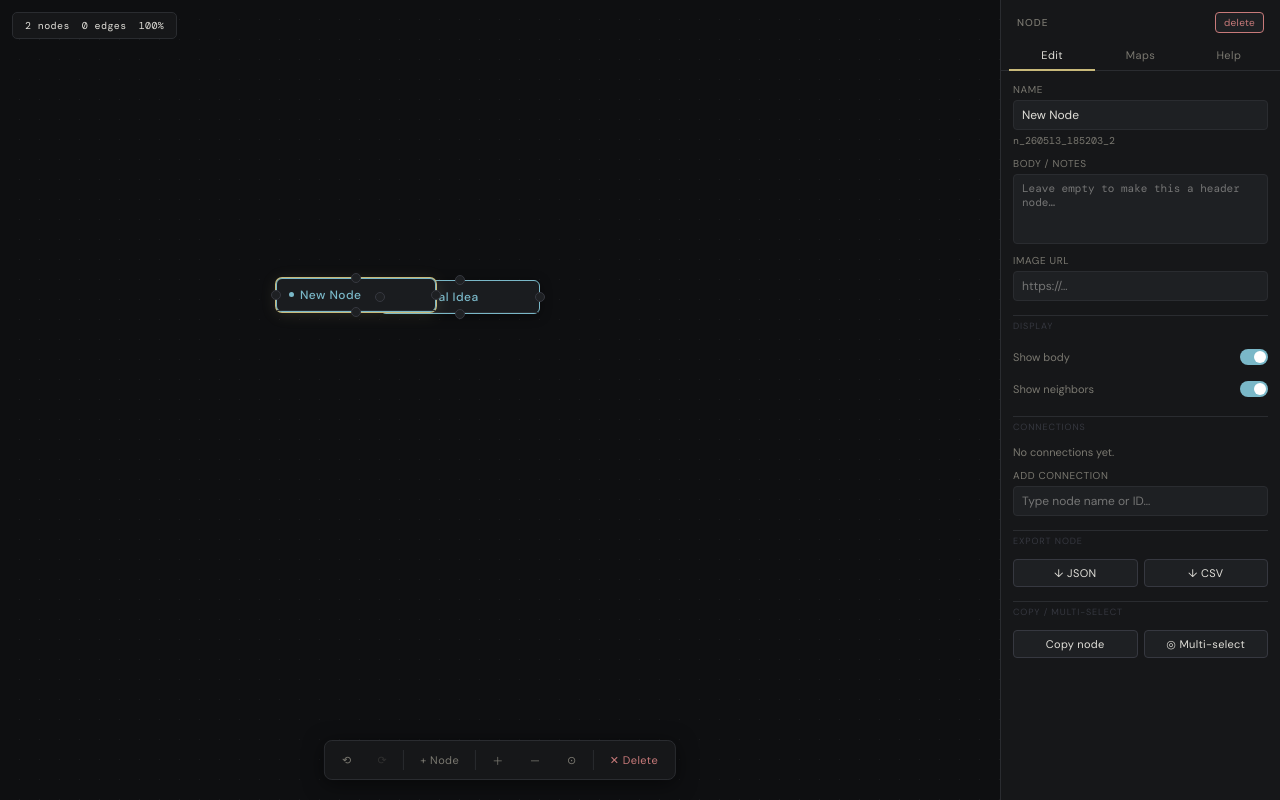
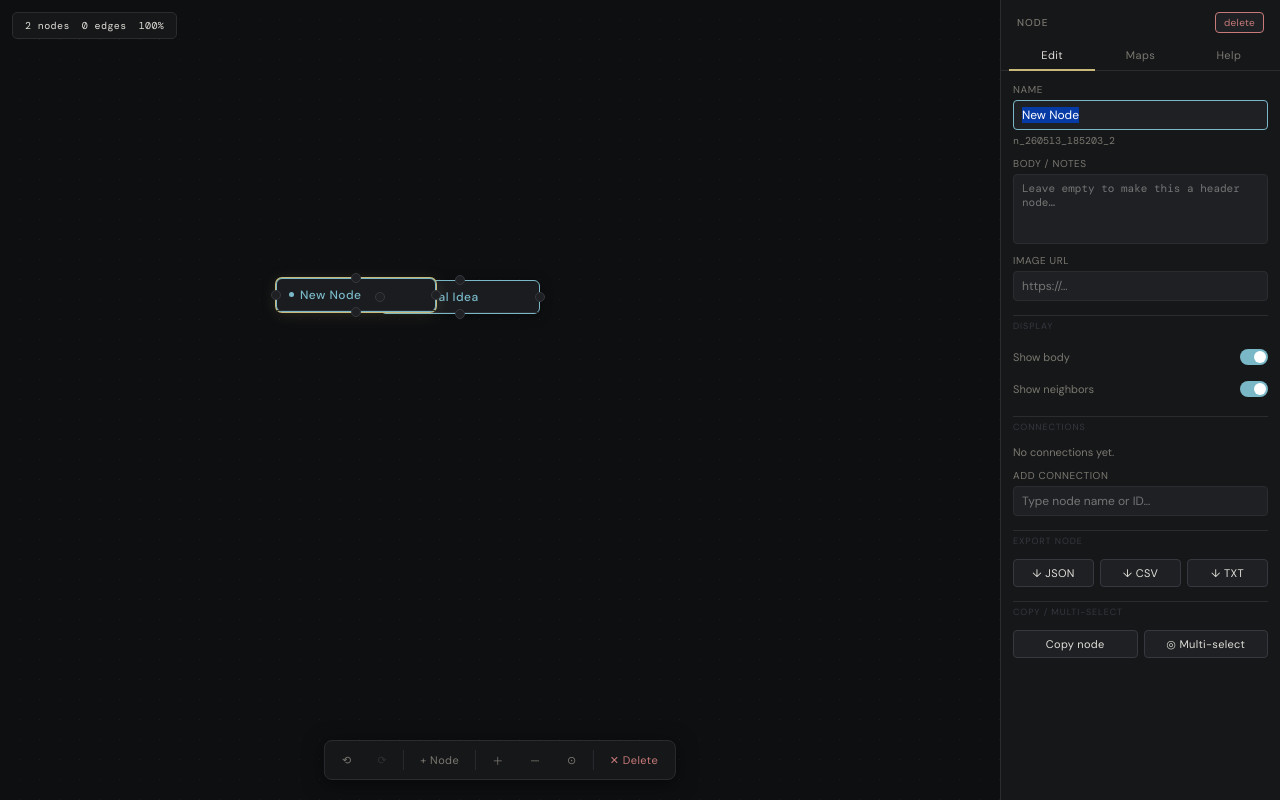
Before and after one commit to OmarK29/Node_Mind_Map, a React (Vite) app: page / in a window 1280 px wide. Both pictures are taken after a click on the button "+ Node". Built offline with nearby package versions, Linux system fonts and the light colour scheme; a web font is replaced by a local one.

Commit message:
new node to text and text export plus import

```diff
--- a/src/mindmap.jsx
+++ b/src/mindmap.jsx
@@ -314,6 +314,9 @@ export default function MindMap() {
   const mouseCanvasRef = useRef({ x: 0, y: 0 });
   const canvasHoveredRef = useRef(false);
   const selBoxStartRef = useRef(null);
+  const nameInputRef = useRef(null);
+  const bodyTextareaRef = useRef(null);
+  const pendingFocusId = useRef(null);
 
   // Stable refs for touch handlers and deferred callbacks
   const mapsRef = useRef(maps);
@@ -480,6 +483,118 @@ export default function MindMap() {
     reader.readAsText(file);
   }, []);
 
+  const exportTXT = useCallback((selOnly = false) => {
+    let expNodes = nodes, expEdges = edges;
+    if (selOnly) {
+      if (multiSelected.length > 0) {
+        const ids = new Set(multiSelected);
+        expNodes = nodes.filter(n => ids.has(n.id));
+        expEdges = edges.filter(e => ids.has(e.src) && ids.has(e.tgt));
+      } else if (selectedNode) {
+        expEdges = edges.filter(e => e.src === selectedNode.id || e.tgt === selectedNode.id);
+        const ids = new Set([selectedNode.id, ...expEdges.map(e => e.src), ...expEdges.map(e => e.tgt)]);
+        expNodes = nodes.filter(n => ids.has(n.id));
+      }
+    }
+    const sorted = [...expNodes].sort((a, b) => a.x - b.x || a.y - b.y);
+    const blocks = sorted.map(n => {
+      const lines = [`\`${n.name}`];
+      if (n.body?.trim()) lines.push(n.body.trim());
+      for (const e of expEdges) {
+        let rel = "", otherNode = null;
+        if (e.src === n.id) { otherNode = expNodes.find(t => t.id === e.tgt); rel = e.relSrc || ""; }
+        else if (e.tgt === n.id) { otherNode = expNodes.find(s => s.id === e.src); rel = e.relTgt || ""; }
+        if (!otherNode) continue;
+        const lbl = e.label || "";
+        const left = (rel && lbl) ? `${rel}, ${lbl}` : (rel || lbl);
+        lines.push(`= ${left}${left ? " " : ""}: ${otherNode.name}`);
+      }
+      return lines.join("\n");
+    });
+    const ts = new Date().toISOString().slice(0, 10);
+    dlBlob(blocks.join("\n\n\n"), `mindmap_${ts}.txt`, "text/plain");
+  }, [nodes, edges, selectedNode, multiSelected]);
+
+  const importTXT = useCallback((file) => {
+    const reader = new FileReader();
+    reader.onload = ev => {
+      try {
+        const text = ev.target.result;
+        // Split into blocks wherever a backtick-line begins (after any blank lines)
+        const rawBlocks = text.split(/\n{2,}(?=`)/);
+        const parsedNodes = [], allConns = [];
+
+        for (const block of rawBlocks) {
+          const lines = block.trim().split("\n");
+          if (!lines[0]?.startsWith("`")) continue;
+          const name = lines[0].slice(1).trim();
+          if (!name) continue;
+          const bodyLines = [], connLines = [];
+          for (const line of lines.slice(1)) {
+            if (line.startsWith("=")) connLines.push(line);
+            else bodyLines.push(line);
+          }
+          parsedNodes.push({ name, body: bodyLines.join("\n").trim() });
+          for (const line of connLines) {
+            const afterEq = line.slice(1).trim();
+            const ci = afterEq.lastIndexOf(" : ");
+            if (ci === -1) continue;
+            const leftPart = afterEq.slice(0, ci).trim();
+            const toName = afterEq.slice(ci + 3).trim();
+            if (!toName) continue;
+            let relType = "", relLabel = "";
+            if (leftPart.includes(",")) {
+              const comma = leftPart.indexOf(",");
+              relType = leftPart.slice(0, comma).trim();
+              relLabel = leftPart.slice(comma + 1).trim();
+            } else {
+              relType = leftPart;
+            }
+            allConns.push({ fromName: name, toName, relType, relLabel });
+          }
+        }
+
+        if (parsedNodes.length === 0) {
+          alert("No nodes found. Each node should start with `Name on its own line.");
+          return;
+        }
+
+        const curNodes = nodesRef.current, curEdges = edgesRef.current;
+        const startX = curNodes.length > 0 ? Math.max(...curNodes.map(n => n.x + (n.w || 180))) + 80 : 80;
+        const nameToNode = {};
+        const newNodes = parsedNodes.map((p, i) => {
+          const node = { id: makeNodeId(), name: p.name, body: p.body, x: startX + (i % 4) * 230, y: 80 + Math.floor(i / 4) * 150, w: 180, h: 44, showBody: true, showNeighbors: true };
+          nameToNode[p.name] = node;
+          return node;
+        });
+
+        const newEdges = [];
+        const edgeSet = new Set();
+        const edgeById = {};
+        for (const conn of allConns) {
+          const from = nameToNode[conn.fromName], to = nameToNode[conn.toName];
+          if (!from || !to) continue;
+          const key = [from.id, to.id].sort().join("--") + (conn.relLabel ? `--${conn.relLabel}` : "");
+          if (edgeSet.has(key)) {
+            const ex = edgeById[key];
+            if (ex && from.id === ex.tgt) ex.relTgt = conn.relType;
+          } else {
+            edgeSet.add(key);
+            const edge = { id: makeEdgeId(), src: from.id, tgt: to.id, srcPort: "right", tgtPort: "left", label: conn.relLabel || "", relSrc: conn.relType || "", relTgt: "" };
+            newEdges.push(edge);
+            edgeById[key] = edge;
+          }
+        }
+
+        const mergedNodes = [...curNodes, ...newNodes];
+        const mergedEdges = [...curEdges, ...newEdges];
+        setNodes(mergedNodes); setEdges(mergedEdges); setSelected(null);
+        pushHistRef.current(mergedNodes, mergedEdges);
+      } catch { alert("Could not parse file. Make sure nodes start with `Name."); }
+    };
+    reader.readAsText(file);
+  }, []);
+
   const doPaste = useCallback((explicitPos) => {
     if (!clipboardRef.current) return;
     const clip = clipboardRef.current;
@@ -575,6 +690,17 @@ export default function MindMap() {
 
   useEffect(() => { setAddConnInput(""); setShowDrop(false); }, [selected?.id]);
   useEffect(() => { if (selected) setSidebarTab("edit"); }, [selected]);
+
+  // Auto-focus name field after node creation (re-runs when sidebarTab switches to "edit")
+  useEffect(() => {
+    if (pendingFocusId.current && selected?.type === "node" && selected.id === pendingFocusId.current && sidebarTab === "edit") {
+      if (nameInputRef.current) {
+        nameInputRef.current.focus();
+        nameInputRef.current.select();
+        pendingFocusId.current = null;
+      }
+    }
+  }, [selected, sidebarTab]);
 
   useEffect(() => {
     let changed = false;
@@ -704,6 +830,8 @@ export default function MindMap() {
         const newNodes = [...nodesRef.current, newNode];
         setNodes(newNodes); setSelected({ type: "node", id });
         pushHistRef.current(newNodes, edgesRef.current);
+        pendingFocusId.current = id;
+        setSidebarOpen(true);
         return;
       }
       if (mod && e.key === "c" && !e.target.matches("input,textarea")) {
@@ -889,6 +1017,8 @@ export default function MindMap() {
     const newNodes = [...nodes, newNode];
     setNodes(newNodes); setSelected({ type: "node", id });
     pushHistory(newNodes, edges);
+    pendingFocusId.current = id;
+    setSidebarOpen(true);
   };
 
   const deleteSelected = useCallback(() => {
@@ -1166,12 +1296,17 @@ export default function MindMap() {
               <>
                 <div className="field">
                   <label>Name</label>
-                  <input value={selectedNode.name} onChange={e => updateNode(selectedNode.id, "name", e.target.value)}/>
+                  <input
+                    ref={nameInputRef}
+                    value={selectedNode.name}
+                    onChange={e => updateNode(selectedNode.id, "name", e.target.value)}
+                    onKeyDown={e => { if (e.key === "Enter") { e.preventDefault(); bodyTextareaRef.current?.focus(); } }}
+                  />
                 </div>
                 <div style={{ fontSize: 10, color: "var(--muted)", fontFamily: "var(--mono)", marginTop: -6 }}>{selectedNode.id}</div>
                 <div className="field">
                   <label>Body / Notes</label>
-                  <textarea placeholder="Leave empty to make this a header node…" value={selectedNode.body} onChange={e => updateNode(selectedNode.id, "body", e.target.value)}/>
+                  <textarea ref={bodyTextareaRef} placeholder="Leave empty to make this a header node…" value={selectedNode.body} onChange={e => updateNode(selectedNode.id, "body", e.target.value)}/>
                 </div>
                 <div className="field">
                   <label>Image URL</label>
@@ -1238,6 +1373,7 @@ export default function MindMap() {
                 <div className="btn-row">
                   <button className="btn" style={{ flex: 1 }} onClick={() => exportJSON(true)}>↓ JSON</button>
                   <button className="btn" style={{ flex: 1 }} onClick={() => exportCSV(true)}>↓ CSV</button>
+                  <button className="btn" style={{ flex: 1 }} onClick={() => exportTXT(true)}>↓ TXT</button>
                 </div>
 
                 <div className="section-label">Copy / Multi-select</div>
@@ -1326,6 +1462,7 @@ export default function MindMap() {
                 <div className="btn-row">
                   <button className="btn" style={{ flex: 1 }} onClick={() => exportJSON(true)}>↓ JSON</button>
                   <button className="btn" style={{ flex: 1 }} onClick={() => exportCSV(true)}>↓ CSV</button>
+                  <button className="btn" style={{ flex: 1 }} onClick={() => exportTXT(true)}>↓ TXT</button>
                 </div>
 
                 <div className="section-label" style={{ marginTop: 8 }}/>
@@ -1366,15 +1503,22 @@ export default function MindMap() {
                 <div className="section-label">Export</div>
                 <div className="btn-row">
                   <button className="btn" style={{ flex: 1 }} onClick={() => exportJSON()}>↓ JSON</button>
-                  <button className="btn" style={{ flex: 1 }} onClick={() => exportCSV()}>↓ CSV / Excel</button>
+                  <button className="btn" style={{ flex: 1 }} onClick={() => exportCSV()}>↓ CSV</button>
+                  <button className="btn" style={{ flex: 1 }} onClick={() => exportTXT()}>↓ TXT</button>
                 </div>
 
                 <div className="section-label">Import</div>
-                <label className="btn" style={{ cursor: "pointer", textAlign: "center", display: "block" }}>
-                  ↑ Import JSON
-                  <input type="file" accept=".json" hidden onChange={e => { if (e.target.files[0]) { importJSON(e.target.files[0]); e.target.value = ""; } }}/>
-                </label>
-                <div style={{ fontSize: 10, color: "var(--muted)", lineHeight: 1.5 }}>Merges with current map. Imported nodes are placed beside existing ones if they overlap.</div>
+                <div className="btn-row">
+                  <label className="btn" style={{ flex: 1, cursor: "pointer", textAlign: "center" }}>
+                    ↑ JSON
+                    <input type="file" accept=".json" hidden onChange={e => { if (e.target.files[0]) { importJSON(e.target.files[0]); e.target.value = ""; } }}/>
+                  </label>
+                  <label className="btn" style={{ flex: 1, cursor: "pointer", textAlign: "center" }}>
+                    ↑ TXT
+                    <input type="file" accept=".txt" hidden onChange={e => { if (e.target.files[0]) { importTXT(e.target.files[0]); e.target.value = ""; } }}/>
+                  </label>
+                </div>
+                <div style={{ fontSize: 10, color: "var(--muted)", lineHeight: 1.5 }}>Merges with current map. Imported nodes are placed beside existing ones.</div>
 
               </>
             )}
@@ -1476,6 +1620,18 @@ export default function MindMap() {
                   ))}
                 </div>
 
+                <div className="section-label">Notes (.txt) format</div>
+                <div className="help-tip" style={{ marginBottom: 6 }}>
+                  Each node starts with a <b>`</b> (backtick) line. Body text follows. Connections start with <b>=</b>. Two blank lines between nodes.
+                </div>
+                <div className="prompt-card">
+                  <pre>{"`Node Name\nBody text (optional,\ncan span lines)\n= relation, path label : Other Node\n= : Node With No Labels\n\n\n`Second Node\nNo body or connections"}</pre>
+                </div>
+                <div className="help-tip" style={{ marginTop: 6 }}>
+                  Connection format: <b>= relation type, path name : Other Node</b><br/>
+                  Omit either part if not needed — <b>= rel : Name</b> or <b>= , label : Name</b> or <b>= : Name</b>
+                </div>
+
                 <div className="section-label">Use with AI</div>
                 <div className="help-tip" style={{ marginBottom: 4 }}>Copy a prompt below, paste it into any AI chat (Claude, ChatGPT, etc.), then import the result.</div>
                 {[
```
Also changed, not shown: 1 other file (tests, documents, lock files or other folders).
